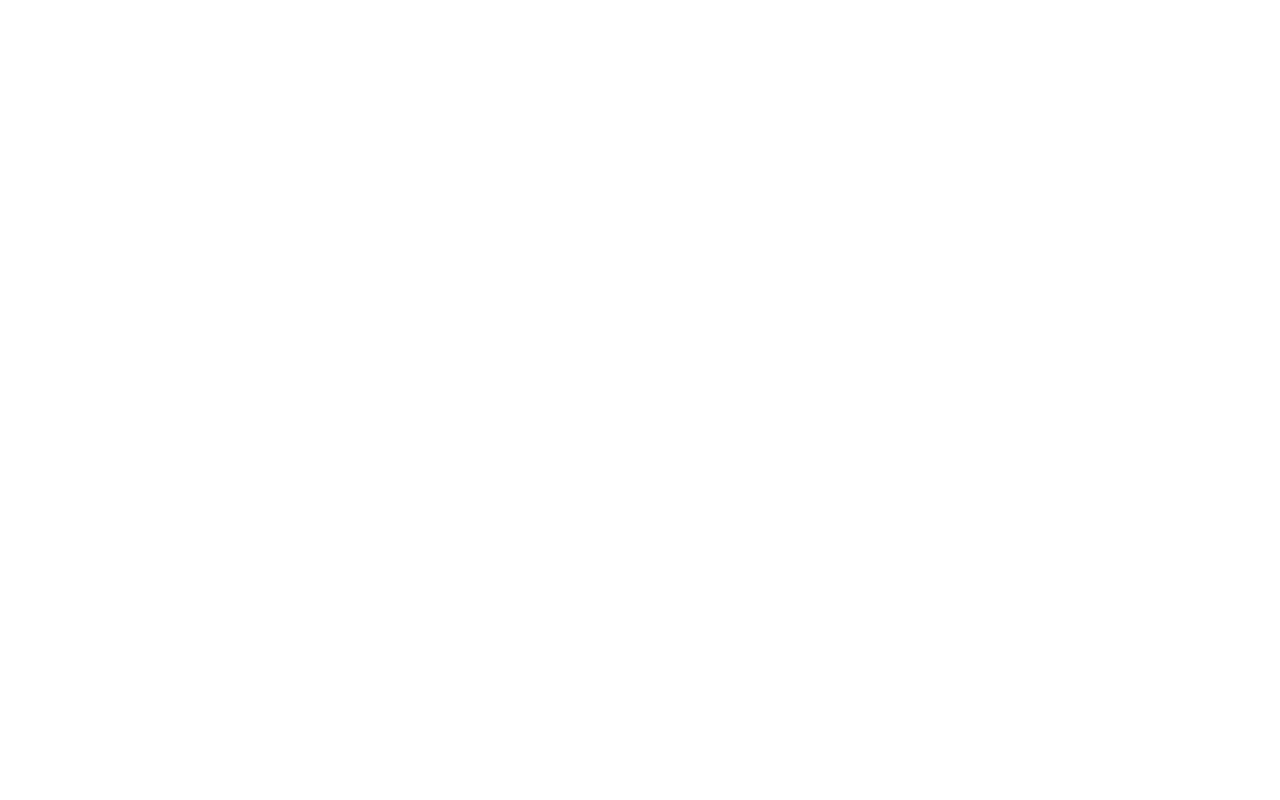
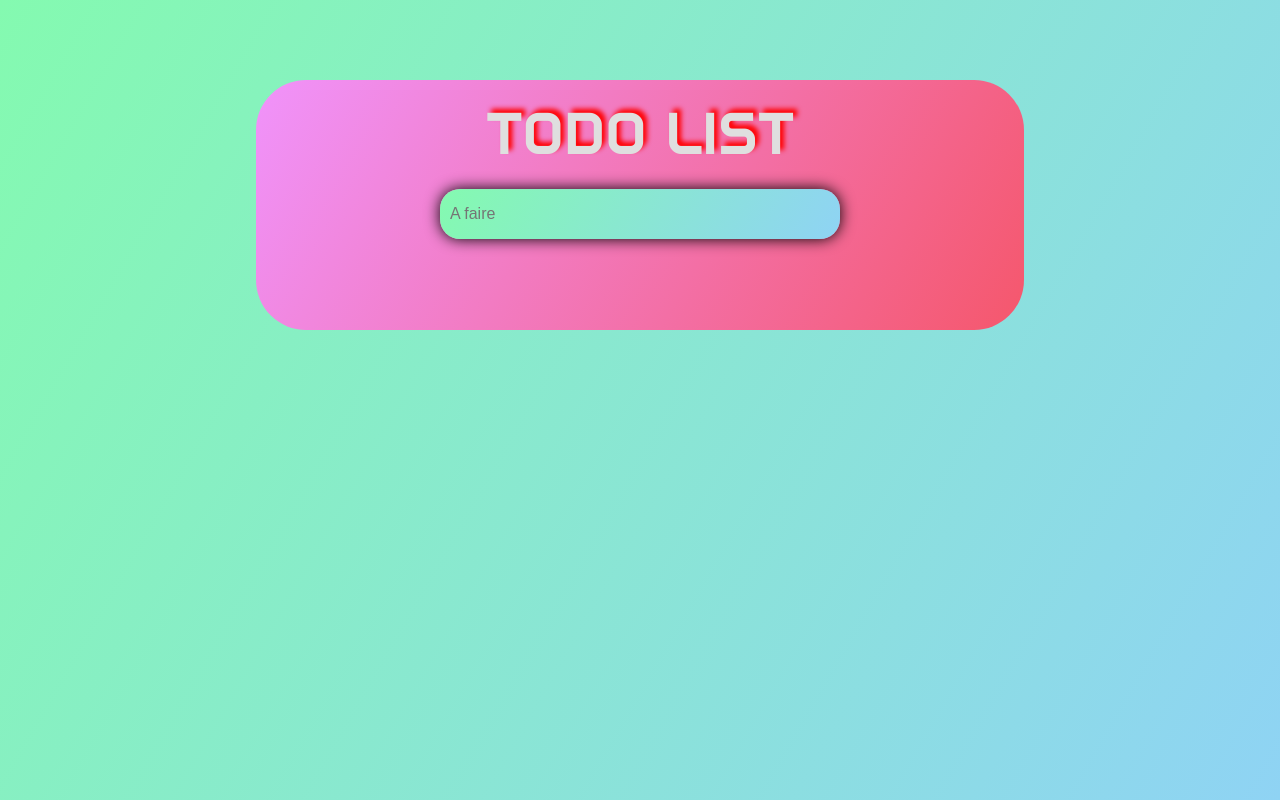
Before and after one commit to BALANDJerome/Todo-list, a plain HTML site: page index.html in a window 1280 px wide. Drawn offline with Linux system fonts and the light colour scheme.

Commit message:
Projet fonctionnel

```diff
--- a/index.html
+++ b/index.html
@@ -9,6 +9,13 @@
 </head>
 
 <body>
+  <div class="todo-container">
+    <h1>Todo list</h1>
+    <input type="text" placeholder="A faire">
+    <div class="todo-list">
+
+    </div>
+  </div>
 
   <script src="./index.js"></script>
 </body>
--- a/index.js
+++ b/index.js
@@ -1,11 +1,28 @@
-// créer un form pour taper les todos
+const input = document.querySelector("input");
+const todoList = document.querySelector(".todo-list");
 
-// ajouter sur le dom ce qui est tapé dans l'input à la validation du form
-// monInput.value
-
-// supprimer un todo lorsque l'on clique dessus(.remove())
-
-
-// stocker dans le local storage la liste
-
-// consulter le local storage au lancement de l'application pour rajouter les todos
+let save = () => { localStorage.setItem("todo", todoList.innerHTML) }
+let reload = () => {
+  if (localStorage.length > 0)
+    todoList.innerHTML = localStorage.getItem("todo")
+}
+input.addEventListener("keypress", (e) => {
+  if (e.key === "Enter" && input.value.length > 0) {
+    todoList.innerHTML += `<li id="list">${input.value}</li>`;
+    save()
+    input.value = "";
+  } else if (e.key === "Enter" && input.value.length === 0) {
+    alert("Aucun caractères saisis")
+  }
+});
+todoList.addEventListener("click", (e) => {
+  if (e.target.style.color === "") {
+    e.target.innerHTML += ` <span class="finish">(terminé)</span>`;
+    e.target.style.color = "grey";
+    save()
+  } else {
+    e.target.remove()
+    save()
+  }
+})
+reload()
--- a/style.css
+++ b/style.css
@@ -0,0 +1,66 @@
+@font-face {
+  font-family: "Anta";
+  src: url(./assets/fonts/Anta-Regular.ttf);
+}
+
+* {
+  margin: 0;
+  padding: 0;
+  box-sizing: border-box;
+  outline: none;
+}
+body {
+  background: linear-gradient(120deg, #84fab0 0%, #8fd3f4 100%);
+  min-height: 100vh;
+  padding: 80px 10px;
+  display: flex;
+  align-items: flex-start;
+  justify-content: center;
+}
+.todo-container {
+  background-image: linear-gradient(120deg, #f093fb 0%, #f5576c 100%);
+  min-width: 60vw;
+  min-height: 250px;
+  padding: 20px 30px;
+  border-radius: 50px;
+  display: flex;
+  flex-direction: column;
+  align-items: center;
+  font-family: Anta, Arial, Helvetica, sans-serif;
+}
+h1 {
+  text-transform: uppercase;
+  letter-spacing: 2px;
+  font-size: 3.5rem;
+  color: #dfdfdf;
+  text-shadow: 4px -4px 5px red;
+}
+input {
+  background: linear-gradient(120deg, #84fab0 0%, #8fd3f4 100%);
+  height: 50px;
+  max-width: 400px;
+  width: 70vw;
+  padding: 0 10px;
+  margin: 20px auto;
+  border: none;
+  border-radius: 20px;
+  font-size: 1rem;
+  box-shadow: 0 0 15px 0 black;
+}
+.todo-list {
+  width: 100%;
+  padding: 10px;
+  font-size: 1.3rem;
+  list-style-type: "\27A5";
+}
+.finish {
+  color: red;
+}
+@media screen and (max-width: 390px) {
+  h1 {
+    font-size: 2.2rem;
+  }
+  .todo-list {
+    font-size: 1.1rem;
+  }
+}
```
Also changed, not shown: assets/fonts/Anta-Regular.ttf (added).
